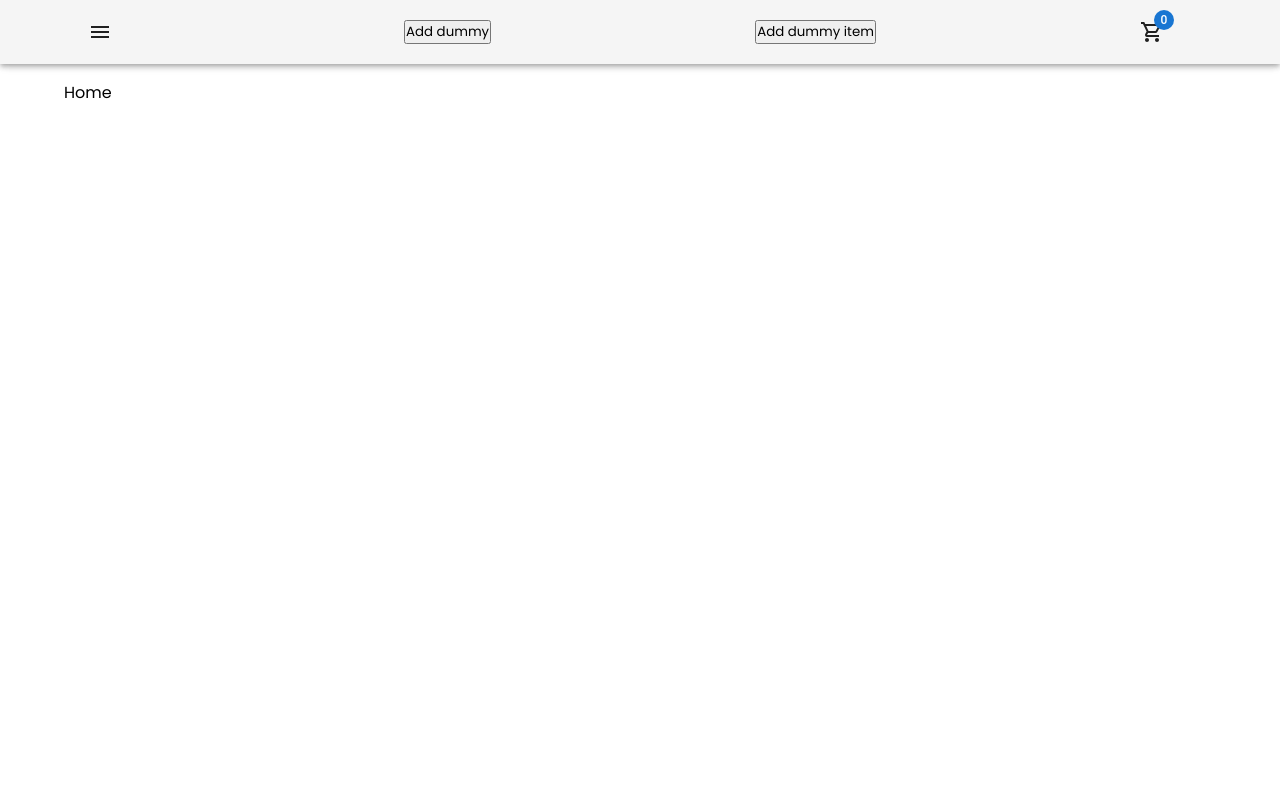
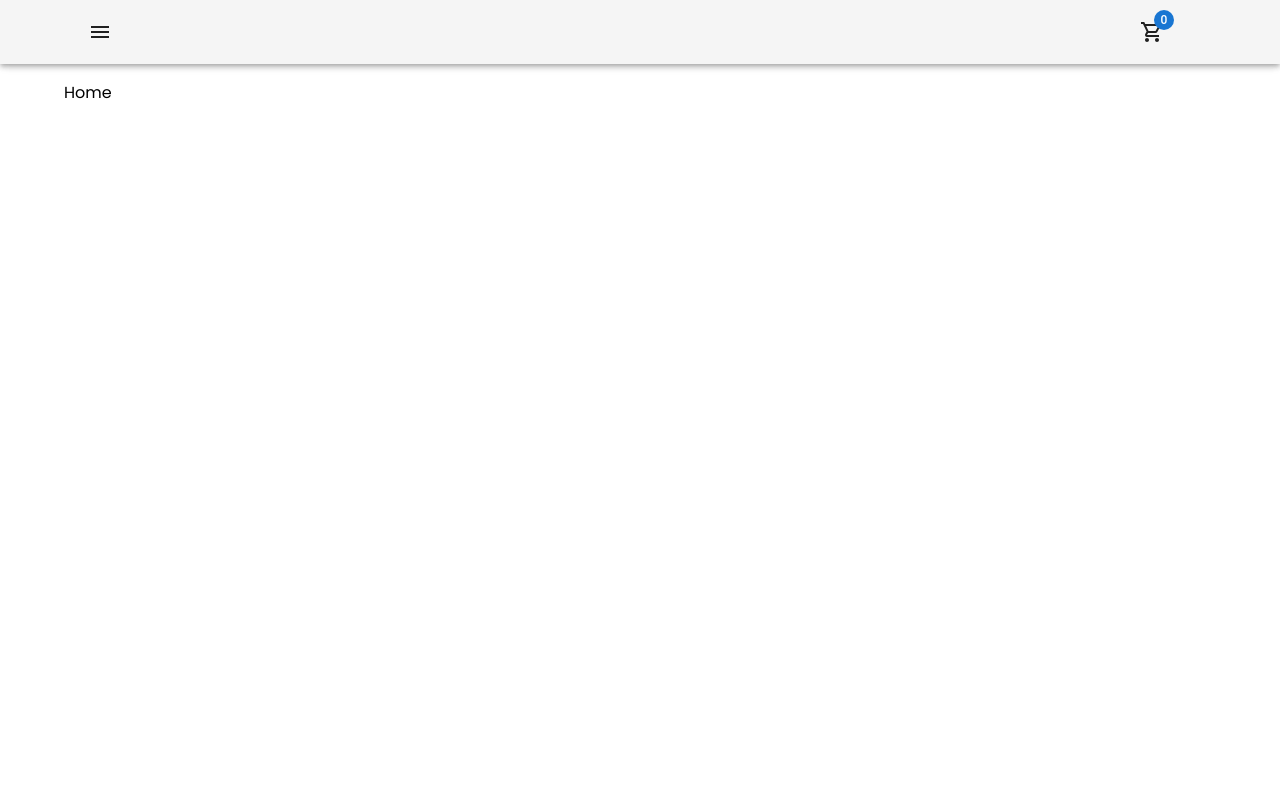
Before and after one commit to Zaai90/Webbshop-med-React, a React (Vite) app: page / in a window 1280 px wide. Shown: the top 800 px of the page. Built offline with nearby package versions, Linux system fonts and the light colour scheme.

Commit message:
removed testing code

```diff
--- a/src/components/AppBar.tsx
+++ b/src/components/AppBar.tsx
@@ -15,8 +15,7 @@ const AppBar = () => {
 
   const { products } = useProducts();
 
-  // addToCart is for testing only, remove later
-  const { cart, addToCart, getCartQty } = useCart();
+  const { cart, getCartQty } = useCart();
 
   function toggleLinkDrawer() {
     setIsLinkDrawerOpen((prev) => !prev);
@@ -41,9 +40,7 @@ const AppBar = () => {
           <IconButton onClick={toggleLinkDrawer} size="large" edge="start" color="inherit" aria-label="menu" sx={{ mr: 2 }}>
             <MenuIcon />
           </IconButton>
-          {/* addToCart is for testing only, remove later */}
-          <button onClick={() => addToCart(products[0], 1)}>Add dummy</button>
-          <button onClick={() => addToCart(products[1], 1)}>Add dummy item</button>
+
           <IconButton onClick={toggleCartDrawer} size="large" edge="start" color="inherit" aria-label="menu" sx={{ mr: 2 }}>
             <Badge badgeContent={getCartQty()} showZero color="primary">
               <ShoppingCartOutlinedIcon />
```
